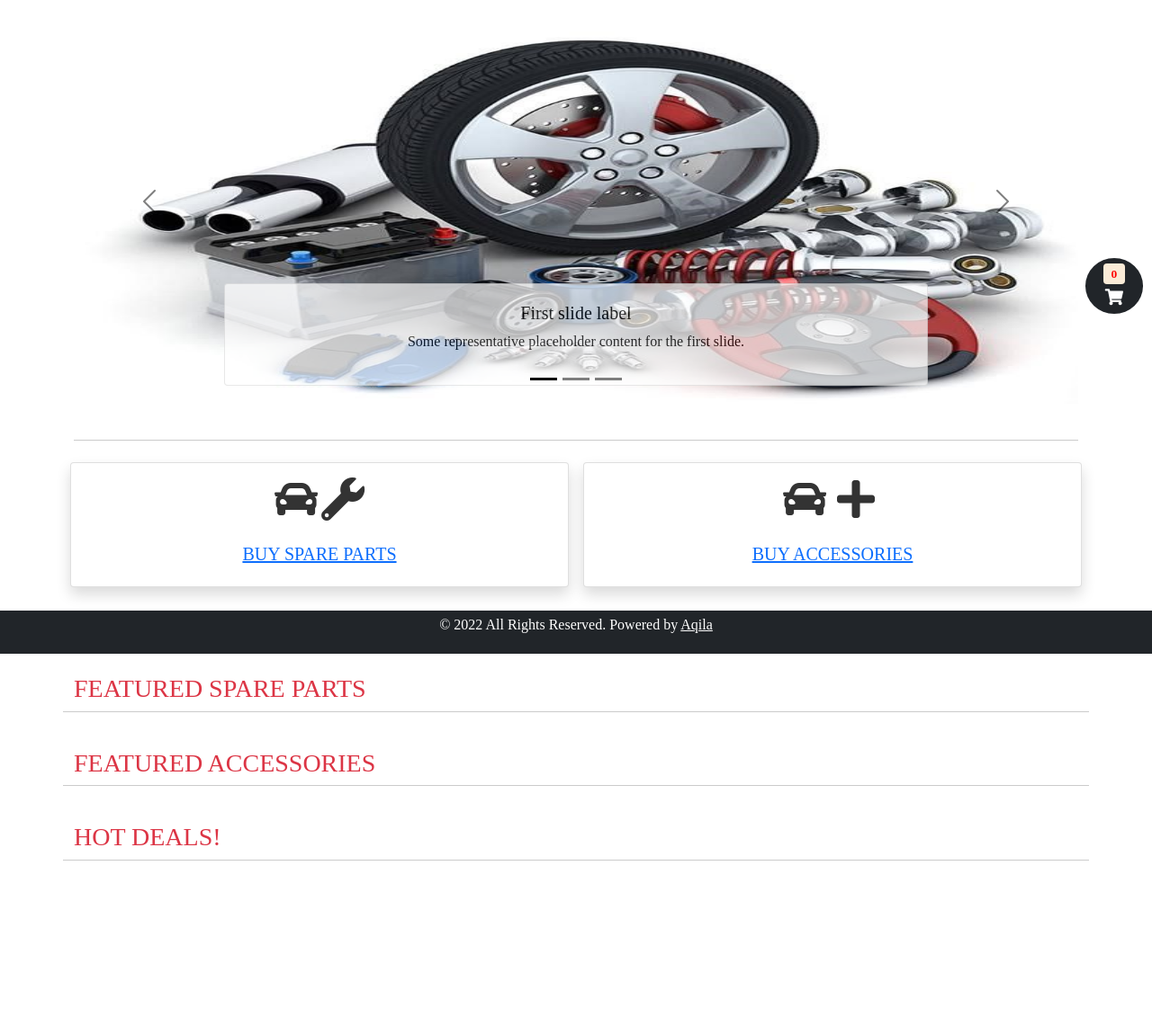
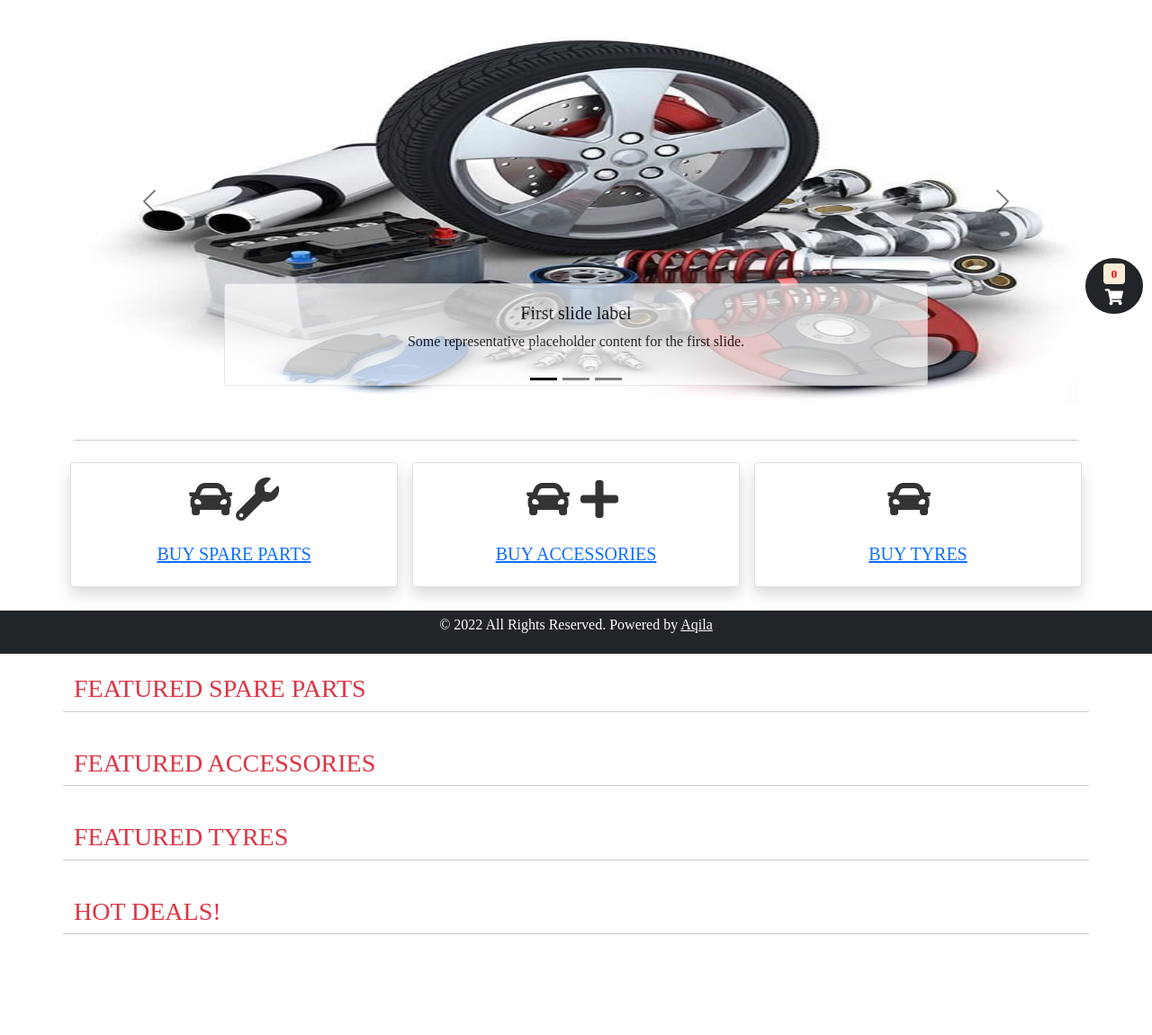
Before and after one commit to timothymadegwa/spares-ecommerce, a Django app: page / in a window 1280 px wide. Shown: the part 73-1224 px from the top of the page at 90% size. Before the commit the page ends 1030 px from the top, so only its background shows below. Run offline with Django 4.2, Linux system fonts and the light colour scheme; data that the repository does not hold is empty; some web fonts are replaced.

Commit message:
added tyres urls

```diff
--- a/spares/templates/base.html
+++ b/spares/templates/base.html
@@ -44,6 +44,9 @@
             </li>
             <li class="nav-item">
                 <a class="nav-link" href="{% url 'accessories' %}"><i class="fas fa-plus fa-lg px-2"></i> Accessories</a>
+            </li>
+            <li class="nav-item">
+                <a class="nav-link" href="{% url 'tyres' %}"><i class="fas fa-plus fa-lg px-2"></i> Tyres</a>
             </li>
 
             <li class="nav-item">
--- a/spares/templates/spares/home.html
+++ b/spares/templates/spares/home.html
@@ -48,7 +48,7 @@
 
 
 
-    <div class="row row-cols-2 text-center home">
+    <div class="row row-cols-3 text-center home">
         <div class="col mb-3 p-2">
           <div class="card shadow h-100">
             <div class="card-body">
@@ -65,6 +65,14 @@
               </div>
             </div>
         </div>
+        <div class="col mb-3 p-2">
+          <div class="card shadow h-100">
+            <div class="card-body">
+              <i class="fas fa-car fa-3x" aria-hidden="true"></i> <i class="fas fa-tire-flat fa-3x px-2" aria-hidden="true"></i>
+              <a href="{% url 'tyres' %}" class="stretched-link"><h5 class="card-title"><br>BUY TYRES</h5></a>
+            </div>
+          </div>
+      </div>
     </div><br><br><br>
     <div class="row">
         <h3 class="text-danger">FEATURED SPARE PARTS</h3><hr>
@@ -81,6 +89,13 @@
 
   </div><br>
   <div class="row">
+    <h3 class="text-danger">FEATURED TYRES</h3><hr>
+    {% for inv in tyres %}
+      {% include '_partials/item.html'%}
+    {% endfor %}
+
+</div><br>
+  <div class="row">
     <h3 class="text-danger">HOT DEALS!</h3><hr>
     {% for inv in deals %}
       {% include '_partials/item.html'%}
--- a/spares/urls.py
+++ b/spares/urls.py
@@ -7,6 +7,7 @@ urlpatterns = [
     path('checkout', views.checkout, name = 'checkout'),
     path('spares', views.spares, name = 'spares'),
     path('accessories', views.accessories, name = 'accessories'),
+    path('tyres', views.tyres, name = 'tyres'),
     path('update_item', views.update_item, name='update_item'),
     path('inventory/<int:id>', views.inventory, name='inventory'),
     path('orders', views.orders, name='orders'),
--- a/spares/views.py
+++ b/spares/views.py
@@ -9,7 +9,7 @@ import json
 from accounts.forms import ShippingForm
 from .models import *
 from helpers import send_mail
-from .utils import cookie_cart
+from .utils import cookie_cart, get_category
 
 # Create your views here.
 
@@ -17,56 +17,31 @@ def home(request):
     inventory = Inventory.objects.filter(is_displayed=True, quantity__gt=0).order_by('?')
     spares = inventory.filter(category__category_name="Spare part").order_by('?')[:3]
     accessories = inventory.filter(category__category_name="Accessory").order_by('?')[:3]
+    tyres = inventory.filter(category__category_name="Tyre").order_by('?')[:3]
     deals = inventory.filter(has_discount=True).order_by('?')[:3]
     count = Cart.cart_count(user_id=request.user.id)
     context = {
         'spares' : spares,
         'accessories' : accessories,
+        'tyres' : tyres,
         'deals' : deals,
         'count' : count,
     }
     return render(request, 'spares/home.html', context)
 
 def spares(request):
-    if request.GET.get('search'):
-        search = request.GET.get('search')
-        inventory = Inventory.objects.filter(name__icontains=search, category__category_name="Spare part") | Inventory.objects.filter(description__icontains=search, category__category_name="Spare part")
-    else:
-        inventory = Inventory.objects.filter(category__category_name="Spare part", is_displayed=True, quantity__gt=0)
-    count = Cart.cart_count(user_id=request.user.id)
-    p = Paginator(inventory, 30)
-    page_num = request.GET.get('page', 1)
-    try:
-        page = p.page(page_num)
-    except PageNotAnInteger:
-        page = p.page(1)
-    except EmptyPage:
-        page = p.page(1)
-    context = {
-        'inventory' : page,
-        'count' : count,
-    }
+    context = get_category(request, "Spare part")
+
     return render(request, 'spares/spares.html', context)
 
 def accessories(request):
-    if request.GET.get('search'):
-        search = request.GET.get('search')
-        inventory = Inventory.objects.filter(name__icontains=search, category__category_name="Accessory") | Inventory.objects.filter(description__icontains=search, category__category_name="Accessory")
-    else:
-        inventory = Inventory.objects.filter(category__category_name="Accessory", is_displayed=True, quantity__gt=0)
-    count = Cart.cart_count(user_id=request.user.id)
-    p = Paginator(inventory, 30)
-    page_num = request.GET.get('page', 1)
-    try:
-        page = p.page(page_num)
-    except PageNotAnInteger:
-        page = p.page(1)
-    except EmptyPage:
-        page = p.page(1)
-    context = {
-        'inventory' : page,
-        'count' : count,
-    }
+    context = get_category(request, "Accessory")
+
+    return render(request, 'spares/spares.html', context)
+
+def tyres(request):
+    context = get_category(request, "Tyre")
+
     return render(request, 'spares/spares.html', context)
 
 def inventory(request, id):
```
Also changed, not shown: spares/utils.py (+22 -2 lines).
